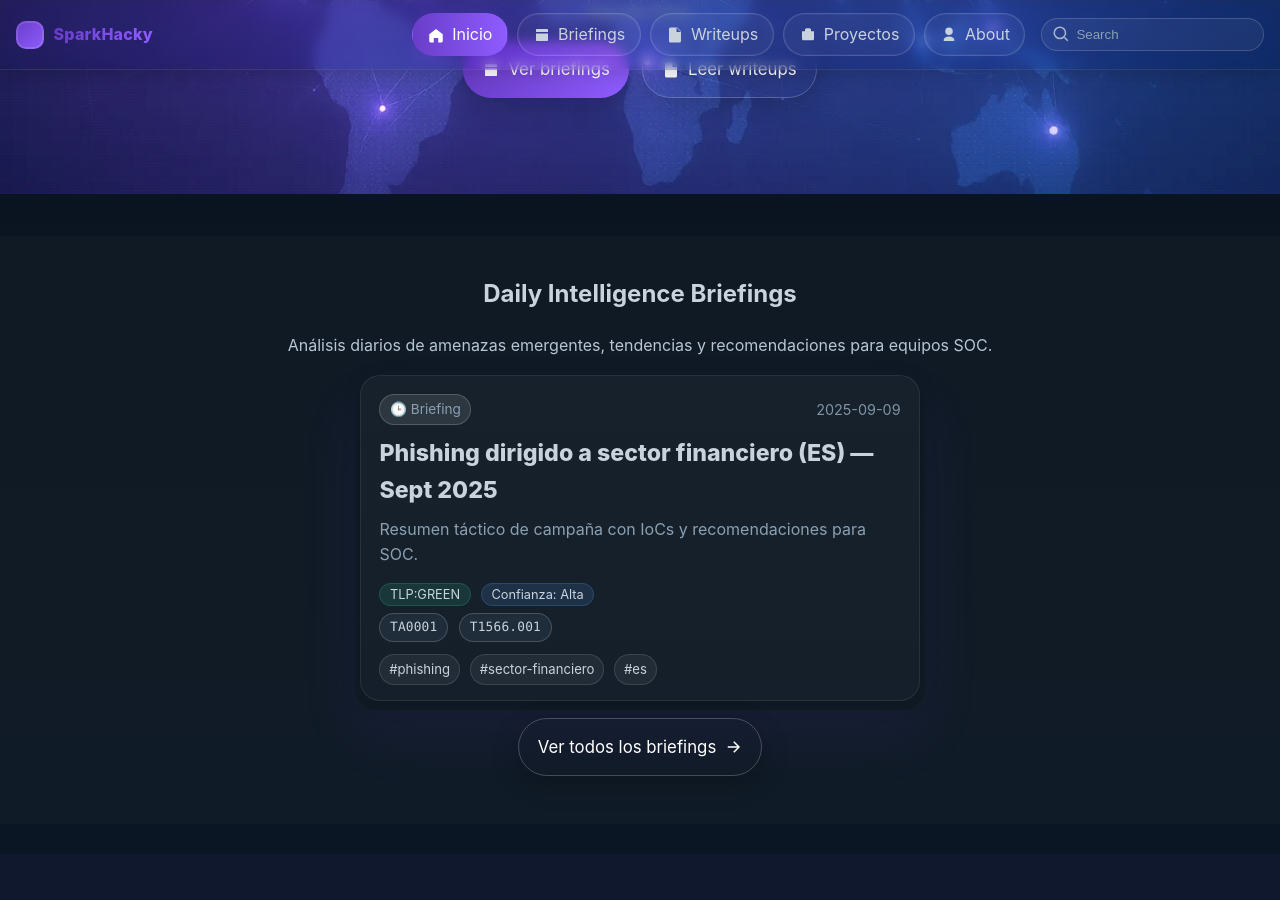
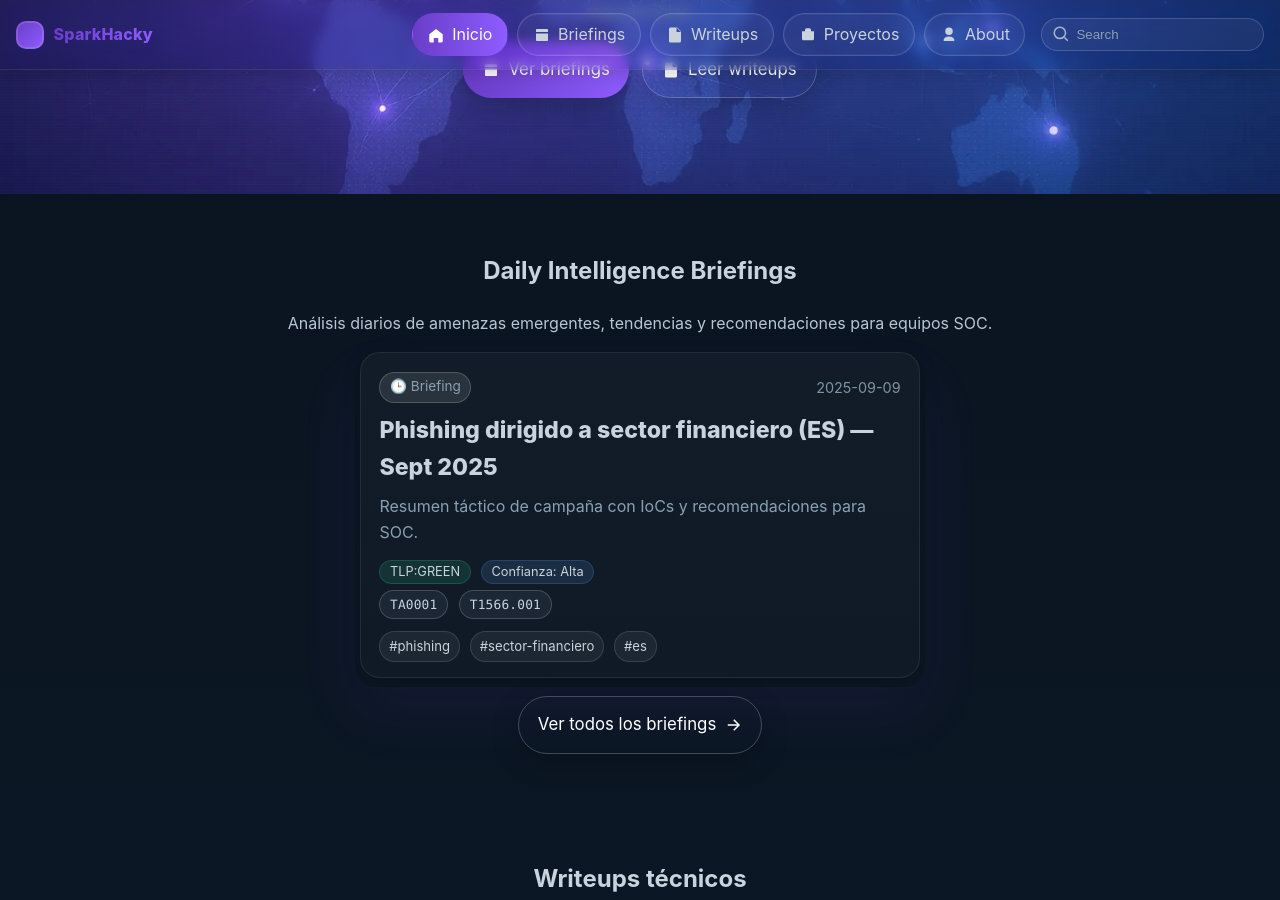
Before and after one commit to Sparkhacky/sparkhacky.github.io, a Jekyll site: the page built from index.html, in a window 1280 px wide and 900 px high, scrolled down 434 px. Built offline with Jekyll 4.4.1, drawn with Linux system fonts in a browser that asks for light colours.

Commit message:
Update design.css

```diff
--- a/assets/css/design.css
+++ b/assets/css/design.css
@@ -380,3 +380,16 @@ a:hover, .site-nav a:hover, .pill-nav:hover, .btn:hover{ text-decoration:none }
 }
 .footer-bottom{ text-align:center; color:var(--ink-2); font-size:.95rem }
 .site-footer ul{ list-style:none; padding-left:0; margin:0 }
+
+/* === Flush sections (sin bandas / fondo continuo) ====================== */
+/* Elimina por completo el pseudo-fondo de cada sección */
+.home-section::before{ content:none !important; }
+
+/* Compacta un poco el espaciado entre secciones */
+.home-section{ margin: .8rem auto 1.2rem !important; }
+.home-section:first-of-type{ margin-top: 0 !important; }
+.home-section:last-of-type{ margin-bottom: 2rem !important; }
+
+/* Si alguna plantilla envuelve con .container interne, asegúrate de no
+   introducir fondos propios */
+.container, .container-wide{ background:transparent !important; }
```
